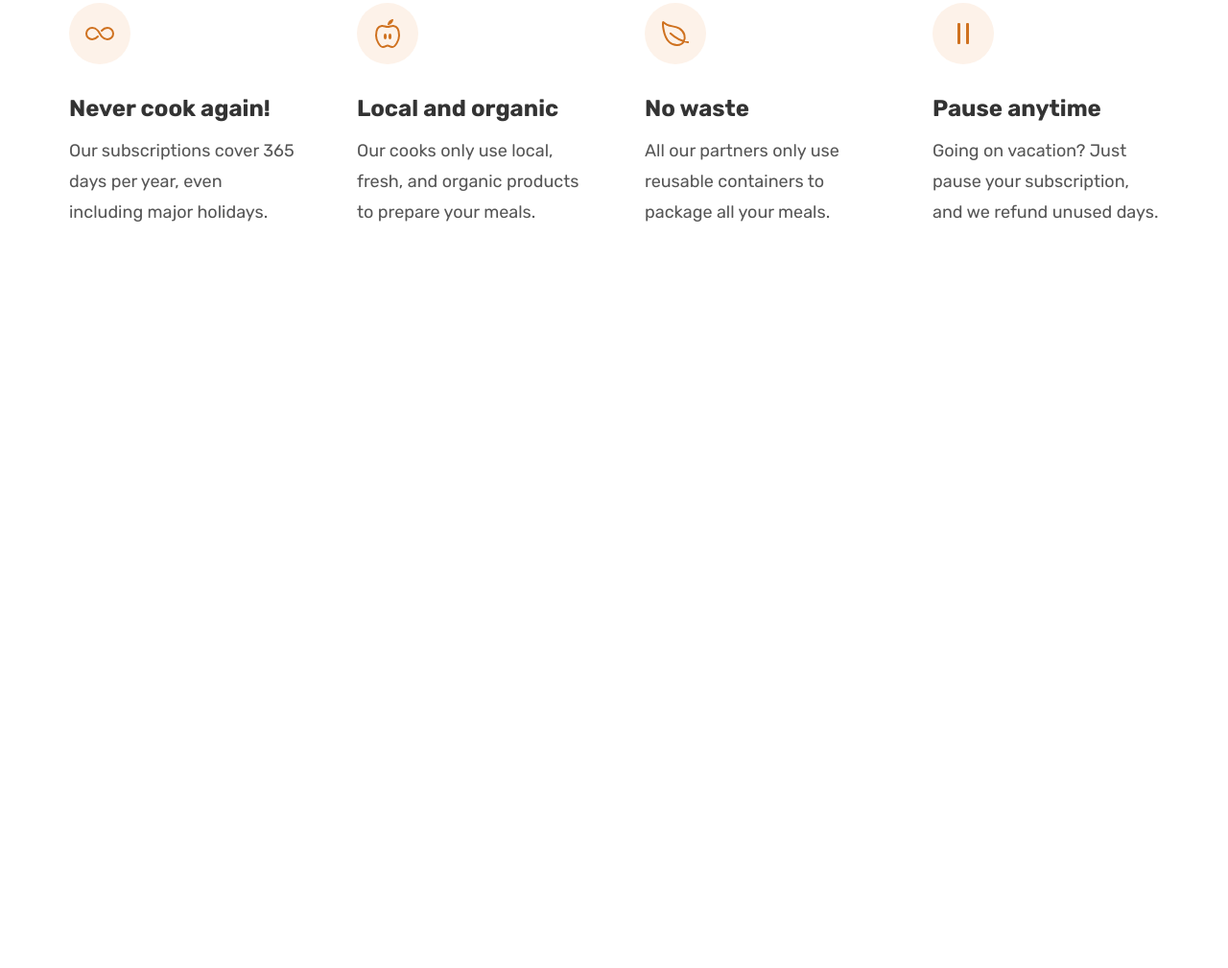
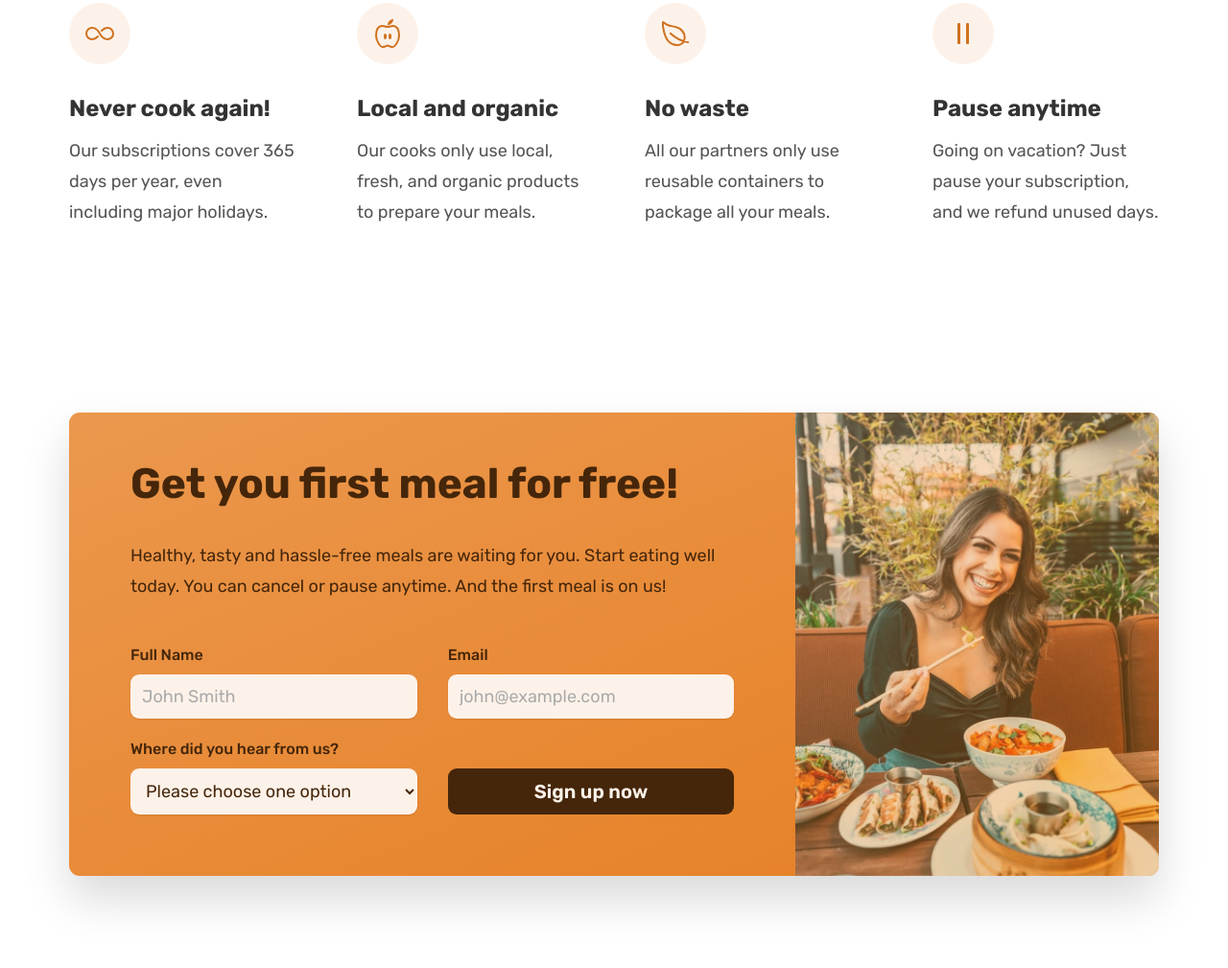
Before and after one commit to varunkverma/omnifood, a plain HTML site: page index.html in a window 1280 px wide. Shown: the part 5620-6629 px from the top of the page at 96% size. Before the commit the page ends 5954 px from the top, so only its background shows below. Drawn offline with nearby package versions, Linux system fonts and the light colour scheme.

Commit message:
added the form cta section

```diff
--- a/css/general.css
+++ b/css/general.css
@@ -29,7 +29,9 @@
       #fde5d3
 
     Shades:
+      #eb984e
       #cf711f
+      #45260a
 
     Accents:
 
@@ -40,6 +42,8 @@
         #333
 
 --  03 SHADOWS
+    2.4rem 4.8rem rgba(0,0,0,0.075);
+
 
 --  04 BORDER-RADIUS
     Default: 9px
@@ -146,6 +150,7 @@ body {
   letter-spacing: 0.75px;
 }
 
+.btn,
 .btn:link,
 .btn:visited {
   font-size: 2rem;
@@ -154,6 +159,11 @@ body {
   border-radius: 9px;
   text-decoration: none;
   font-weight: 600;
+
+  /* only necessary for .btn */
+  border: none;
+  cursor: pointer;
+  font-family: inherit;
 
   /* Put transition on the original CSS rule/state */
   /* transition: background-color 0.3s; */
@@ -185,6 +195,18 @@ body {
 
   /* Trick to add border on the inside using box shadow */
   box-shadow: inset 0 0 0 3px #fff;
+}
+
+.btn--form {
+  background-color: #45260a;
+  color: #fdf2e9;
+  align-self: end;
+  padding: 1.2rem;
+}
+
+.btn--form:hover {
+  background-color: #fff;
+  color: #555;
 }
 
 .link:link,
@@ -224,6 +246,13 @@ body {
   gap: 1.6rem;
 }
 
+*:focus {
+  outline: none;
+  /* outline: 4px dotted #e67e22;
+  outline-offset: 8px; */
+  box-shadow: 0 0 0 0.8rem rgb(230, 126, 34, 0.5);
+}
+
 /* UTILITY STYLES */
 .mr-sm {
   margin-right: 1.6rem !important;
--- a/css/style.css
+++ b/css/style.css
@@ -462,3 +462,86 @@
   line-height: 1.8;
 }
 /* ****************************** */
+
+/* ****************************** */
+/* SECTION CTA*/
+
+.section-cta {
+  padding: 9.6rem 0;
+}
+
+.cta {
+  display: grid;
+  grid-template-columns: 2fr 1fr;
+  box-shadow: 0 2.4rem 4.8rem rgba(0, 0, 0, 0.15);
+  border-radius: 11px;
+  background-image: linear-gradient(to right bottom, #eb984e, #e67e22);
+
+  overflow: hidden;
+}
+
+.cta-text-box {
+  padding: 4.8rem 6.4rem 6.4rem 6.4rem;
+  color: #45260a;
+}
+
+.cta-text-box .heading-secondary {
+  /* color: #45260a; */
+  color: inherit;
+
+  margin-bottom: 3.2rem;
+}
+
+.cta-text {
+  font-size: 1.8rem;
+  line-height: 1.8;
+  margin-bottom: 4.8rem;
+}
+
+.cta-img-box {
+  background-image: linear-gradient(
+      to right bottom,
+      rgb(235, 152, 78, 0.35),
+      rgb(230, 126, 3, 0.35)
+    ),
+    url("../img/eating.jpg");
+  background-size: cover;
+  background-position: center;
+}
+
+.cta-form {
+  display: grid;
+  grid-template-columns: repeat(2, 1fr);
+  column-gap: 3.2rem;
+  row-gap: 2.4rem;
+}
+
+.cta-form label {
+  display: block;
+  font-size: 1.6rem;
+  font-weight: 500;
+  margin-bottom: 1.2rem;
+}
+
+.cta-form input,
+.cta-form select {
+  width: 100%;
+  padding: 1.2rem;
+  font-size: 1.8rem;
+  font-family: inherit;
+  border: none;
+  background-color: #fdf2e9;
+  border-radius: 9px;
+  box-shadow: 0 1px 2px rgba(0, 0, 0, 0.1);
+  color: inherit;
+}
+
+.cta-form input::placeholder {
+  color: #aaa;
+}
+
+.cta *:focus {
+  outline: none;
+  box-shadow: 0 0 0 0.8rem rgb(253, 242, 233, 0.5);
+}
+/* ****************************** */
--- a/index.html
+++ b/index.html
@@ -547,6 +547,60 @@
           </div>
         </div>
       </section>
+
+      <section class="section-cta">
+        <div class="container">
+          <div class="cta">
+            <div class="cta-text-box">
+              <h2 class="heading-secondary">Get you first meal for free!</h2>
+              <p class="cta-text">
+                Healthy, tasty and hassle-free meals are waiting for you. Start
+                eating well today. You can cancel or pause anytime. And the
+                first meal is on us!
+              </p>
+
+              <form class="cta-form" action="#">
+                <div>
+                  <label for="full-name">Full Name</label>
+                  <input
+                    id="full-name"
+                    type="text"
+                    placeholder="John Smith"
+                    required
+                  />
+                </div>
+
+                <div>
+                  <label for="email">Email</label>
+                  <input
+                    id="email"
+                    type="email"
+                    placeholder="john@example.com"
+                    required
+                  />
+                </div>
+                <div>
+                  <label for="select-where">Where did you hear from us?</label>
+                  <select id="select-where" required>
+                    <option value="">Please choose one option</option>
+                    <option value="friends">Friends and Family</option>
+                    <option value="youtube">YouTube video</option>
+                    <option value="podcast">Podcast</option>
+                    <option value="ad">Facebook Ad</option>
+                    <option value="others">Others</option>
+                  </select>
+                </div>
+                <button class="btn btn--form">Sign up now</button>
+              </form>
+            </div>
+            <div
+              class="cta-img-box"
+              role="img"
+              aria-label="Woman enjoying food"
+            ></div>
+          </div>
+        </div>
+      </section>
     </main>
   </body>
 </html>
```
